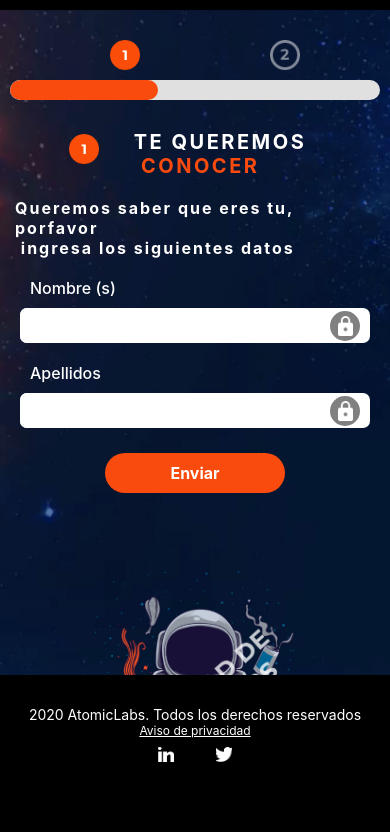
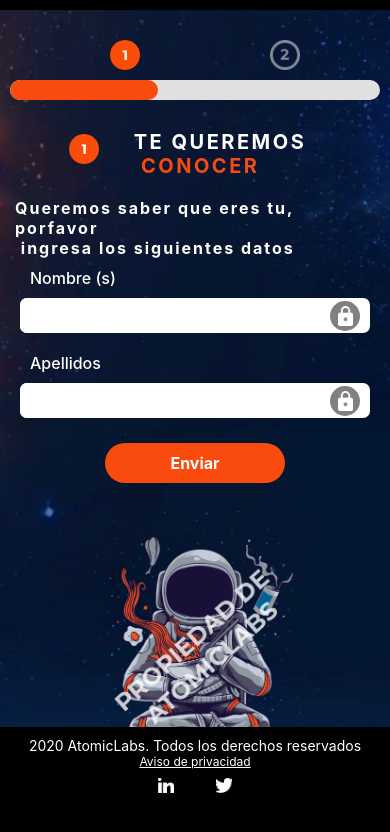
Before and after one commit to csimancas/atomiclabs, a React Native app: screen /PersonalData in a window 390 px wide. Shown: the top 832 px of the page. Built offline with nearby package versions, Linux system fonts and the light colour scheme; no server answers.

Commit message:
change images

```diff
--- a/src/components/ui/atoms/AstroImageData.tsx
+++ b/src/components/ui/atoms/AstroImageData.tsx
@@ -14,6 +14,7 @@ const styles = StyleSheet.create({
   container: {
     alignItems: 'center',
     justifyContent: 'center',
+    marginTop: -50,
   },
   image: {
     width: 200,
--- a/src/components/ui/atoms/Footer.tsx
+++ b/src/components/ui/atoms/Footer.tsx
@@ -26,9 +26,9 @@ const styles = StyleSheet.create({
     backgroundColor: '#000',
     alignItems: 'center',
     justifyContent: 'flex-end',
-    paddingVertical: '8%',
   },
   text: {
+    marginTop: 10,
     color: 'white',
     fontSize: 14,
     paddingHorizontal: width * 0.03,
--- a/src/components/ui/molecules/PersonalDataForm.tsx
+++ b/src/components/ui/molecules/PersonalDataForm.tsx
@@ -28,9 +28,7 @@ const PersonalDataForm = () => {
           onChangeText={text => setLastName(text)}
         />
       </View>
-
       <OrangeButton title="Enviar" action={() => handleSendName()} />
-      <AstroImageData />
     </View>
   );
 };
@@ -49,7 +47,7 @@ const styles = StyleSheet.create({
     letterSpacing: 2,
     color: colors.white,
     fontWeight: '700',
-    marginBottom: 10,
+    // marginBottom: 10,
   },
 });
 
```
